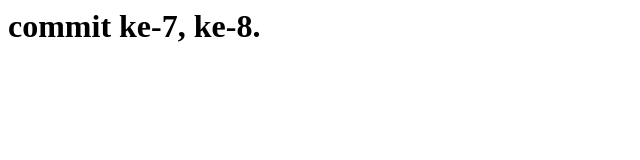
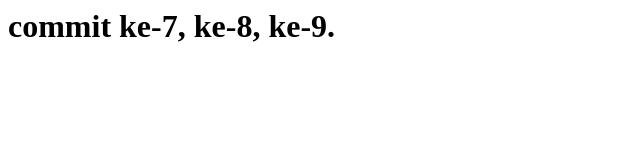
Before and after one commit to RichoAlbertTio/TugasGit, a plain HTML site: page index.html in a window 1280 px wide. Shown: the whole page, without its empty margins (0-640 px from the left). Drawn offline with Linux system fonts and the light colour scheme.

Commit message:
Update index.html

```diff
--- a/index.html
+++ b/index.html
@@ -4,7 +4,7 @@
     </head>
     <body>
         <h1>
-            commit ke-7, ke-8.
+            commit ke-7, ke-8, ke-9.
         </h1>
     </body>
 </html>
```
